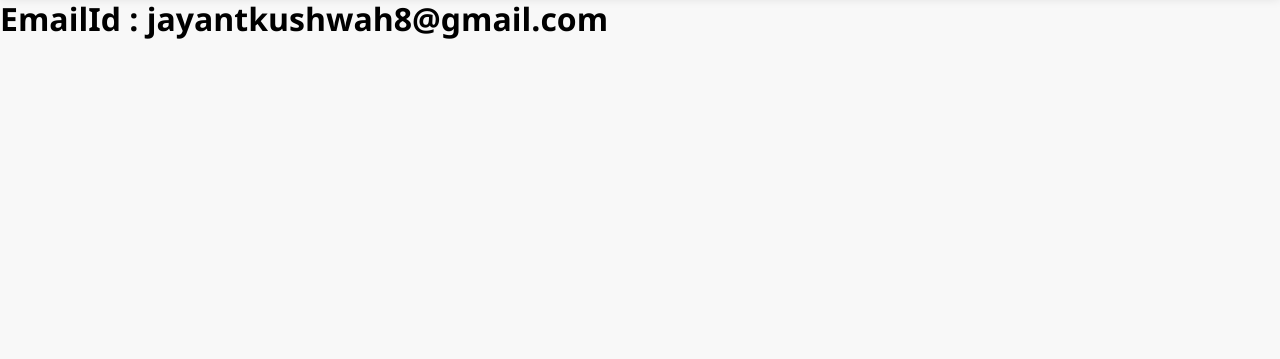
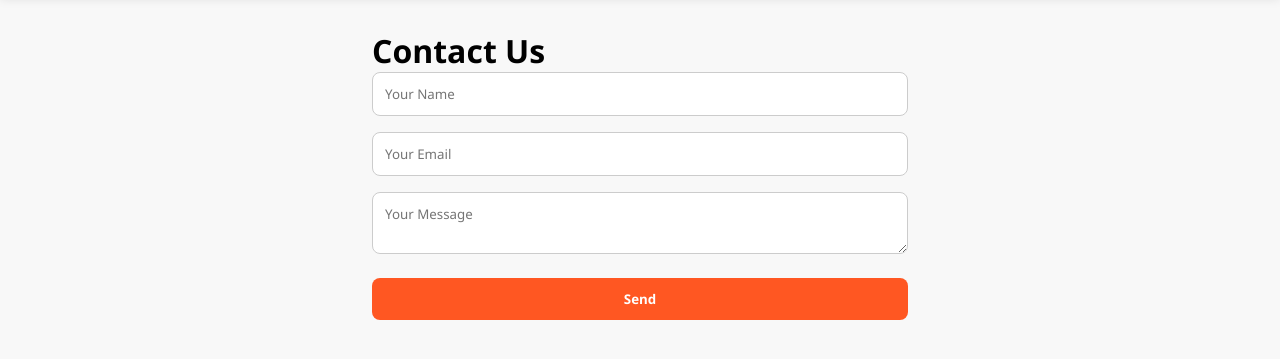
Before and after one commit to jayantkushwah24/food-delivery-app-react-2025, a React app: page /contact in a window 1280 px wide. Shown: the part 83-442 px from the top of the page. Built offline with nearby package versions, Linux system fonts and the light colour scheme.

Commit message:
about & contact us

```diff
--- a/components/About.js
+++ b/components/About.js
@@ -1,13 +1,22 @@
 import React from "react";
-import { Header } from "./Header";
 
 const About = () => {
   return (
-    <>
-      <div>
-        <h1>Jayant Kushwah</h1>
-      </div>
-    </>
+    <div className="about-us-container">
+      <h1>About Us</h1>
+      <p>
+        Welcome to FoodDash – your go-to app for fast, reliable, and delicious food delivery!
+      </p>
+      <p>
+        We connect you with a wide range of restaurants and food outlets in your city, offering everything from street food to fine dining – all in one app.
+      </p>
+      <p>
+        Our mission is to make ordering food as easy and joyful as eating it. Whether you're craving biryani, burgers, or something healthy, FoodDash brings it right to your doorstep.
+      </p>
+      <p>
+        Built with ❤️ using React, Redux, and the Swiggy API.
+      </p>
+    </div>
   );
 };
 
--- a/components/Cart.js
+++ b/components/Cart.js
@@ -16,7 +16,7 @@
       <div className="cart-container">
         {cartItems.length > 0 ? (
           cartItems.map((item) => {
-            const { name, defaultPrice, imageId, id } = item;
+            const { name, defaultPrice, imageId, id, price } = item;
             return (
               <div key={id} className="cart-item">
                 <img
@@ -26,7 +26,7 @@
                 />
                 <div className="cart-item-details">
                   <h3>{name}</h3>
-                  <p>₹{defaultPrice / 100}</p>
+                  <p>₹{price ? price / 100 : defaultPrice / 100}</p>
                 </div>
               </div>
             );
--- a/components/Contact.js
+++ b/components/Contact.js
@@ -1,13 +1,48 @@
-import React from "react";
-import { Header } from "./Header";
+import React, { useState } from "react";
 
 const Contact = () => {
+  const [formData, setFormData] = useState({ name: "", email: "", message: "" });
+
+  const handleChange = (e) => {
+    setFormData((prev) => ({ ...prev, [e.target.name]: e.target.value }));
+  };
+
+  const handleSubmit = (e) => {
+    e.preventDefault();
+    alert("Message sent! We'll get back to you soon.");
+    setFormData({ name: "", email: "", message: "" });
+  };
+
   return (
-    <>
-      <div>
-        <h1>EmailId : jayantkushwah8@gmail.com</h1>
-      </div>
-    </>
+    <div className="contact-container">
+      <h1>Contact Us</h1>
+      <form onSubmit={handleSubmit} className="contact-form">
+        <input
+          name="name"
+          type="text"
+          placeholder="Your Name"
+          value={formData.name}
+          onChange={handleChange}
+          required
+        />
+        <input
+          name="email"
+          type="email"
+          placeholder="Your Email"
+          value={formData.email}
+          onChange={handleChange}
+          required
+        />
+        <textarea
+          name="message"
+          placeholder="Your Message"
+          value={formData.message}
+          onChange={handleChange}
+          required
+        />
+        <button type="submit">Send</button>
+      </form>
+    </div>
   );
 };
 
--- a/style.css
+++ b/style.css
@@ -582,3 +582,37 @@
 .menu-title:hover {
   color: #f97316; /* orange-500 */
 }
+
+.about-us-container,
+.contact-container {
+  max-width: 600px;
+  margin: auto;
+  padding: 2rem;
+  font-family: Arial, sans-serif;
+}
+
+.contact-form {
+  display: flex;
+  flex-direction: column;
+  gap: 1rem;
+}
+
+input,
+textarea {
+  padding: 0.75rem;
+  border: 1px solid #ccc;
+  border-radius: 8px;
+}
+
+button {
+  background-color: #ff5722;
+  color: white;
+  padding: 0.75rem;
+  border: none;
+  border-radius: 8px;
+  cursor: pointer;
+}
+
+button:hover {
+  background-color: #e64a19;
+}
```
